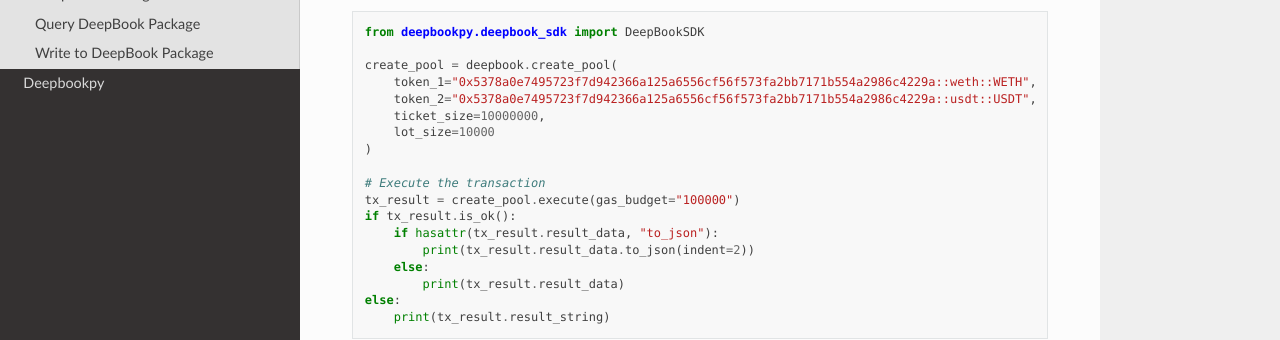
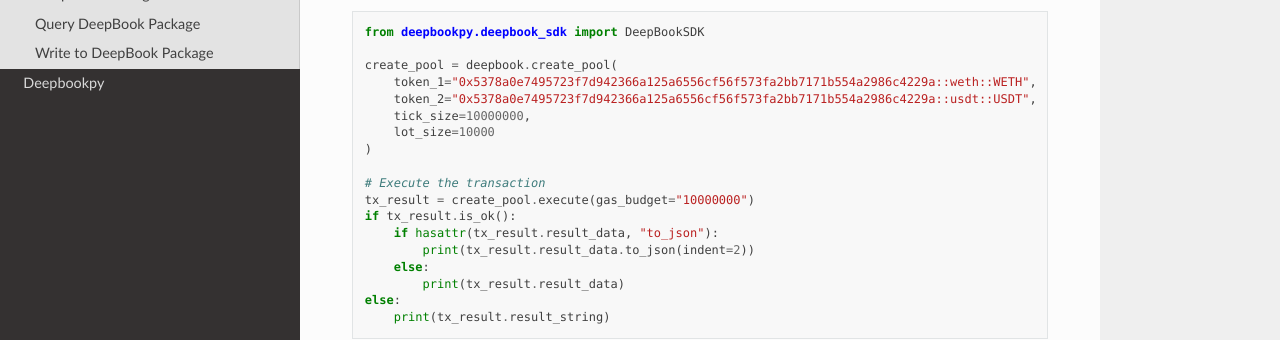
Before and after one commit to andreidev1/deepbookpy, a Sphinx documentation site: the page built from docs/source/getting_started.rst, in a window 1280 px wide and 900 px high, scrolled down 1533 px. Shown: the part 274-614 px from the top of the window. Built offline with Sphinx 7.4.7 and the Read the Docs theme 2.0.0, drawn with Linux system fonts in a browser that asks for light colours.

Commit message:
fix error: create_pool()

```diff
--- a/docs/source/getting_started.rst
+++ b/docs/source/getting_started.rst
@@ -102,12 +102,12 @@ Sample of executing ``::clob::create_pool``
    create_pool = deepbook.create_pool(
        token_1="0x5378a0e7495723f7d942366a125a6556cf56f573fa2bb7171b554a2986c4229a::weth::WETH",
        token_2="0x5378a0e7495723f7d942366a125a6556cf56f573fa2bb7171b554a2986c4229a::usdt::USDT",
-       ticket_size=10000000,
+       tick_size=10000000,
        lot_size=10000
    )
 
    # Execute the transaction
-   tx_result = create_pool.execute(gas_budget="100000")
+   tx_result = create_pool.execute(gas_budget="10000000")
    if tx_result.is_ok():
        if hasattr(tx_result.result_data, "to_json"):
            print(tx_result.result_data.to_json(indent=2))
```
